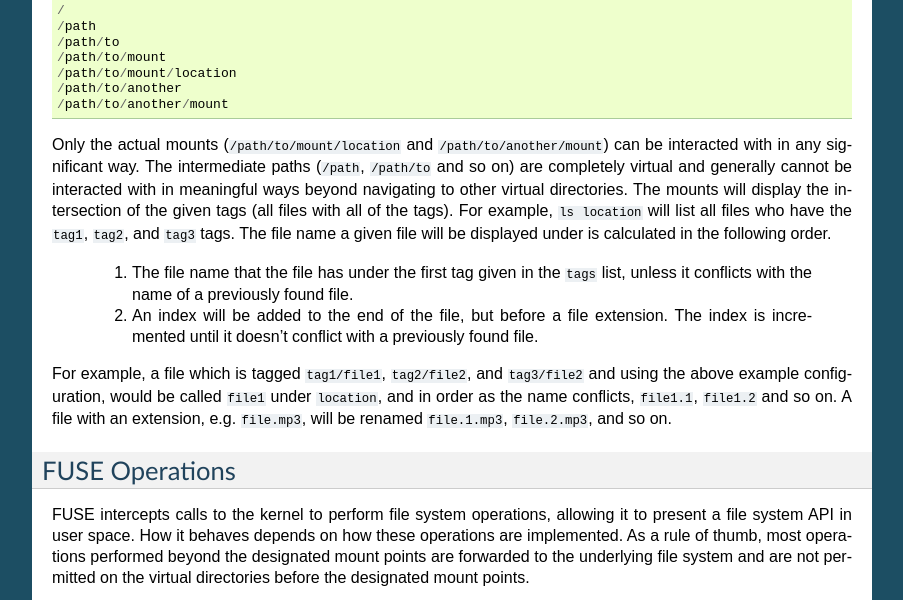
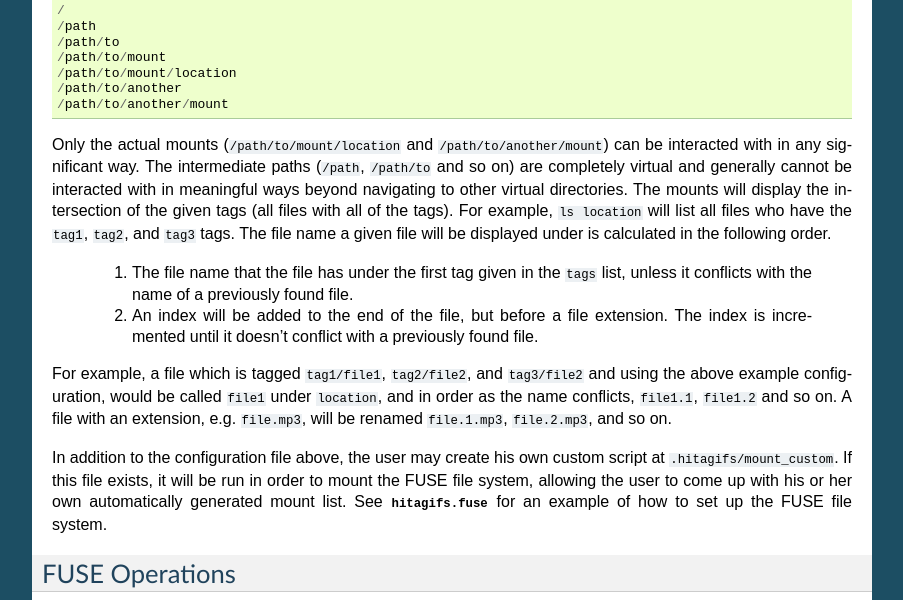
Before and after one commit to darkfeline/dantalian, a Sphinx documentation site: the page built from doc/specs.rst, in a window 1280 px wide and 900 px high, scrolled down 958 px, cut to the strip 0-600 px from the top of the window. Shown: the whole strip, without its empty margins (198-1101 px from the left). Built offline with Sphinx 7.4.7, drawn with Linux system fonts in a browser that asks for light colours.

Commit message:
Add feature to docs

```diff
--- a/doc/specs.rst
+++ b/doc/specs.rst
@@ -86,6 +86,12 @@ For example, a file which is tagged ``tag1/file1``, ``tag2/file2``, and
 ``file1.2`` and so on.  A file with an extension, e.g. ``file.mp3``, will be
 renamed ``file.1.mp3``, ``file.2.mp3``, and so on.
 
+In addition to the configuration file above, the user may create his own custom
+script at ``.hitagifs/mount_custom``.  If this file exists, it will be run in
+order to mount the FUSE file system, allowing the user to come up with his or
+her own automatically generated mount list.  See :mod:`hitagifs.fuse` for an
+example of how to set up the FUSE file system.
+
 FUSE Operations
 ---------------
 
```
